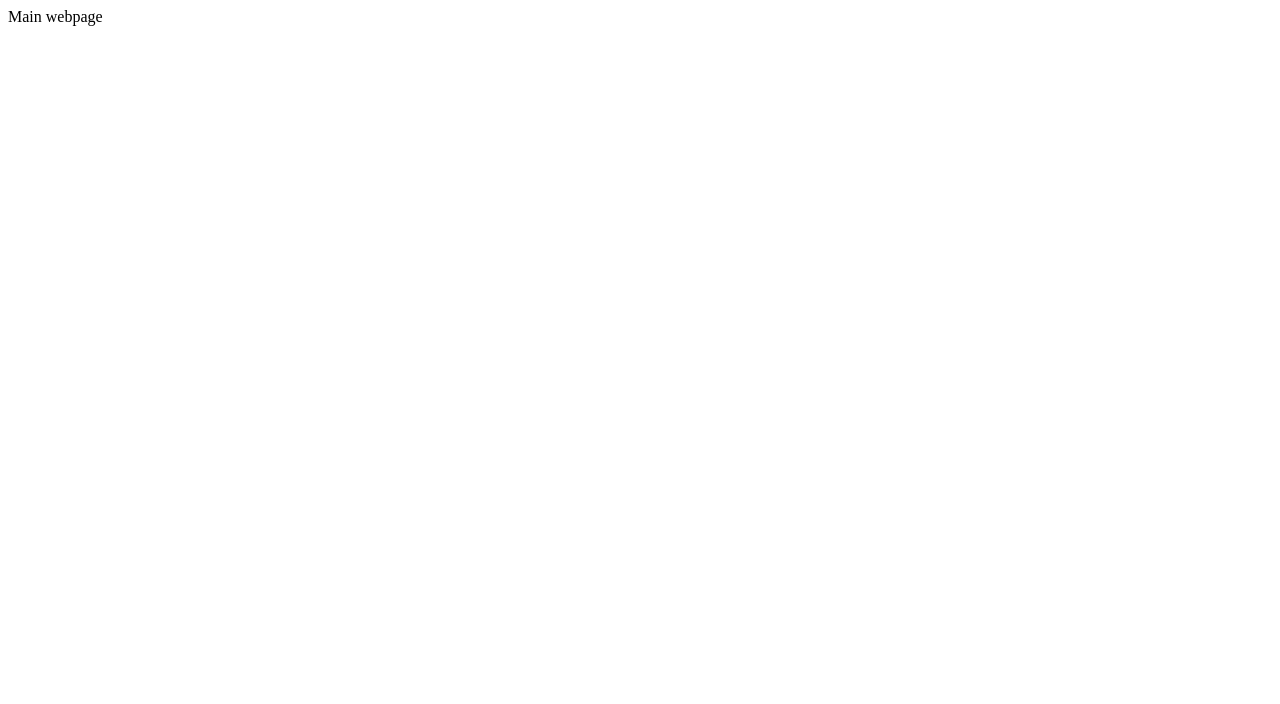
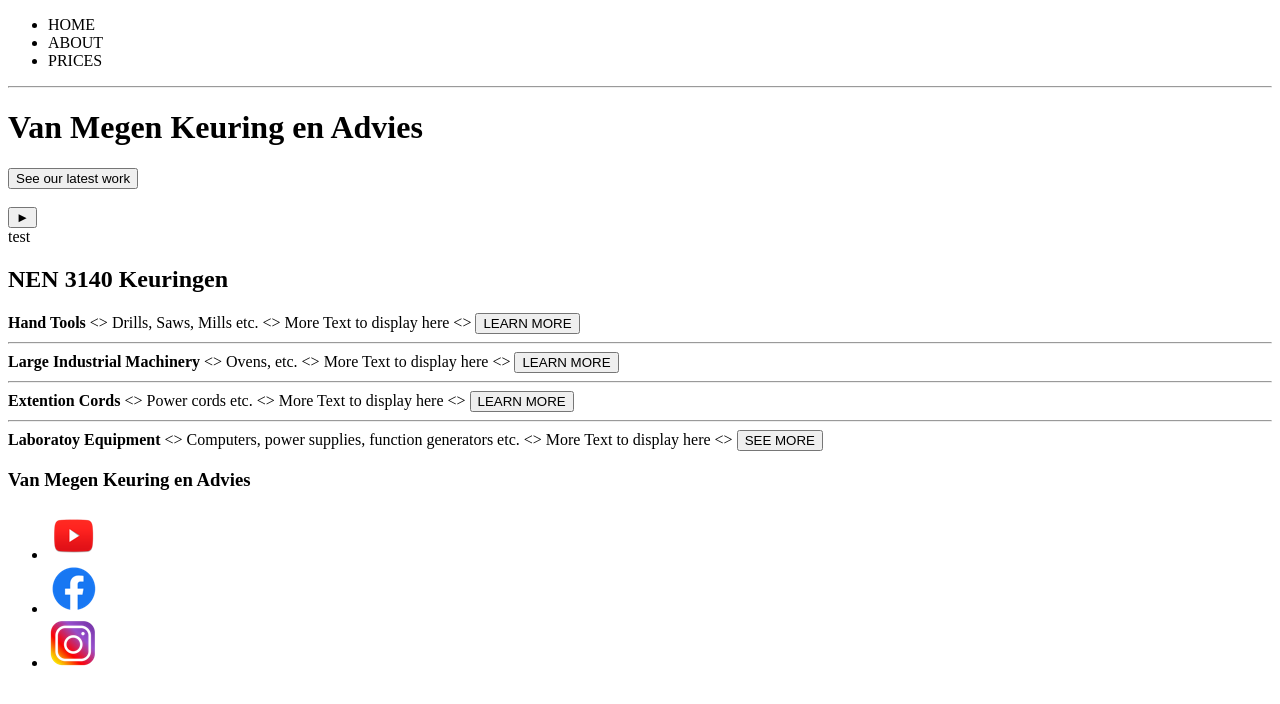
Before and after one commit to davyvanmegen/MyWebsite, a plain HTML site: page index.html in a window 1280 px wide. Drawn offline with Linux system fonts and the light colour scheme.

Commit message:
Finished the content for the html page

```diff
--- a/index.html
+++ b/index.html
@@ -1,9 +1,78 @@
 <!DOCTYPE html>
 <html>
     <head>
+        <title>Van Megen Keuring en Advies</title>
+        <meta name="description" content="This is the description">
     </head>
     <body>
-        Main webpage
+        <header>
+            <nav>
+                <ul>
+                    <li>HOME</li>
+                    <li>ABOUT</li>
+                    <li>PRICES</li>
+                </ul>
+            </nav>
+            <hr>
+            <h1>Van Megen Keuring en Advies</h1>
+            <button type="button">See our latest work</button>
+            <br>
+            <br>
+            <!-- TODO Find a suitable background image-->
+            <button type="button">&#9658;</button>
+        </header>
+        test
+        <section>
+            <h2>NEN 3140 Keuringen</h2>
+            <div>
+                <div>
+                    <strong>Hand Tools</strong>
+                    &lt;&gt;
+                    <span>Drills, Saws, Mills etc.</span>
+                    &lt;&gt;
+                    <span>More Text to display here</span>
+                    &lt;&gt;
+                    <button type="button">LEARN MORE</button>
+                    <hr>
+                </div>
+                <div>
+                    <strong>Large Industrial Machinery</strong>
+                    &lt;&gt;
+                    <span>Ovens, etc.</span>
+                    &lt;&gt;
+                    <span>More Text to display here</span>
+                    &lt;&gt;
+                    <button type="button">LEARN MORE</button>
+                    <hr>
+                </div>
+                <div>
+                    <strong>Extention Cords</strong>
+                    &lt;&gt;
+                    <span>Power cords etc.</span>
+                    &lt;&gt;
+                    <span>More Text to display here</span>
+                    &lt;&gt;
+                    <button type="button">LEARN MORE</button>
+                    <hr>
+                </div>
+                <div>
+                    <strong>Laboratoy Equipment</strong>
+                    &lt;&gt;
+                    <span>Computers, power supplies, function generators etc.</span>
+                    &lt;&gt;
+                    <span>More Text to display here</span>
+                    &lt;&gt;
+                    <button type="button">SEE MORE</button>
+                </div>
+            </div>
+        </section>
+        <footer>
+            <h3>Van Megen Keuring en Advies</h3>
+            <ul>
+                <li><img src="Images/yt_logo_rgb_light.png"></li>
+                <li><img src="Images/f_logo_RGB-Blue_58.png"></li>
+                <li><img src="Images/Instagram logo.png"></li>
+            </ul>
+        </footer>
     </body>
-
 </html>
```
Also changed, not shown: about.html (+3 -0 lines).
